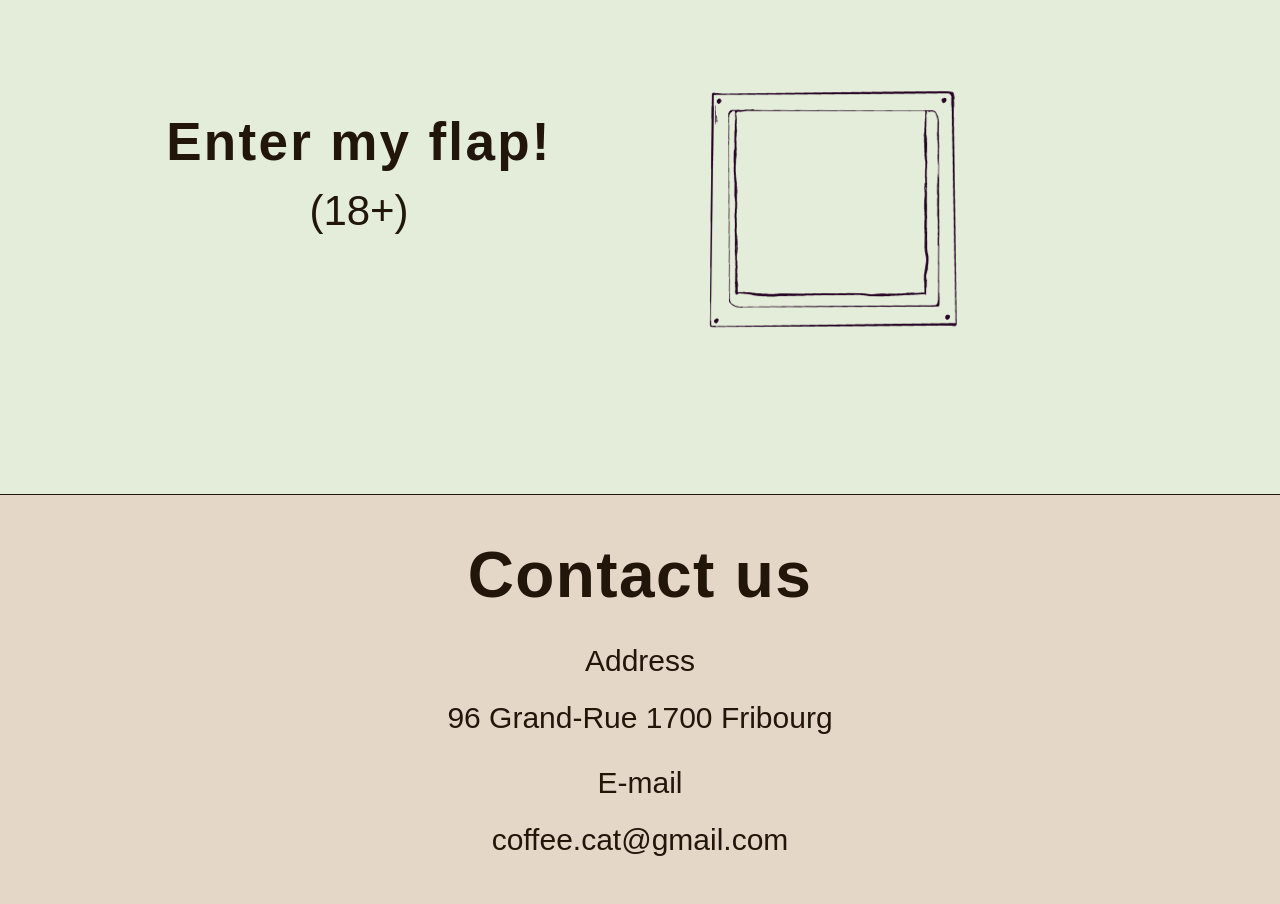
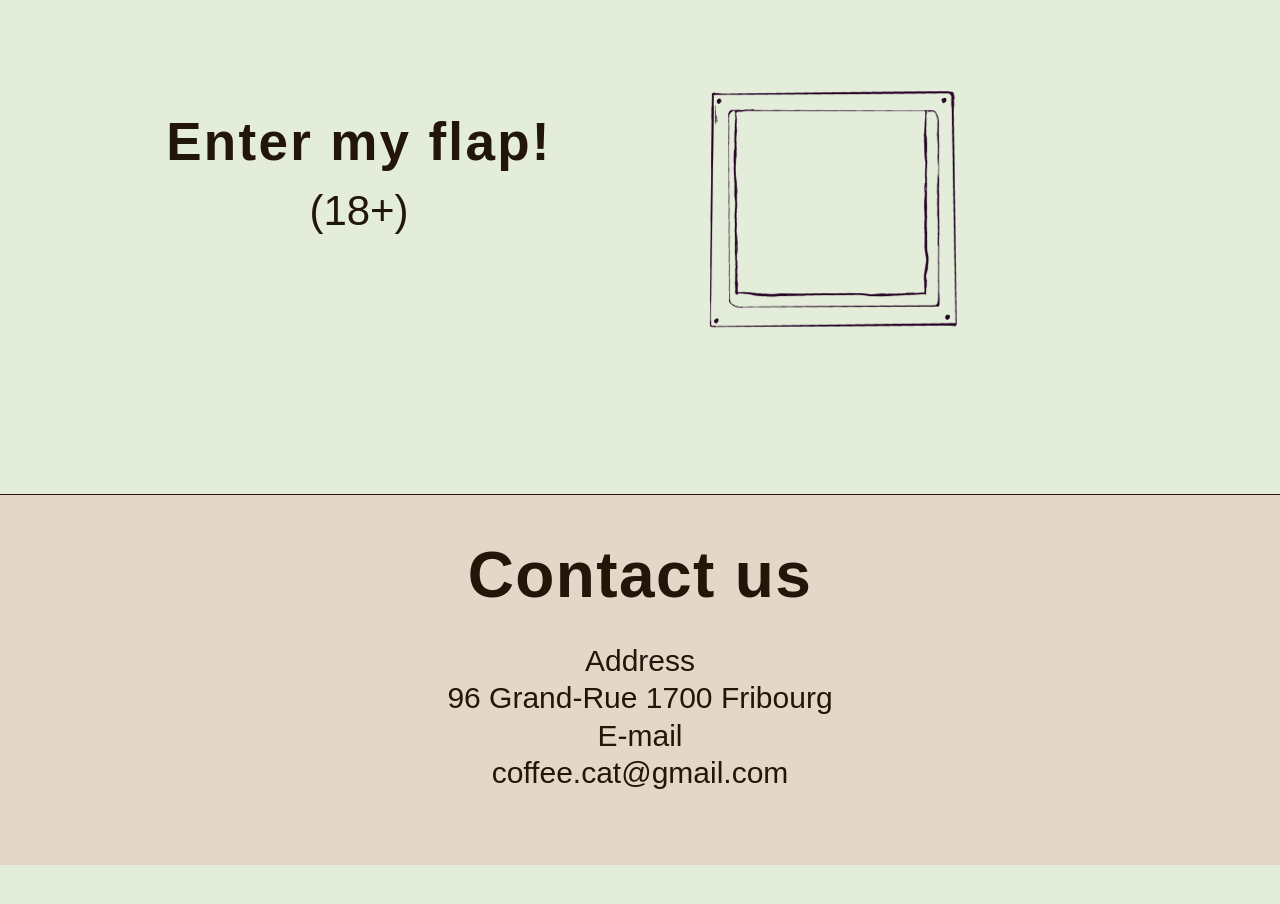
Before and after one commit to ElenoreGill/imd21-coffee-cat, a website built with Parcel: page src/index.html in a window 1280 px wide. Shown: the part 4102-5006 px from the top of the page. After the commit the page ends 4967 px from the top, so only its background shows below. Built offline with nearby package versions, Linux system fonts and the light colour scheme; a web font is replaced by a local one.

Commit message:
margin between address

```diff
--- a/src/index.html
+++ b/src/index.html
@@ -196,10 +196,10 @@
               <h2 id="contact">Contact us</h2>
             </div>
             <div class="col-12">
-              <div class="contact-info-title"> <p>Address</p></div> <br> <p>96 Grand-Rue 1700 Fribourg</p>
+              <span class="contact-info-title"> <p>Address</p></span><p>96 Grand-Rue 1700 Fribourg</p>
             </div>
             <div class="col-12">
-                <div class="contact-info-title"> <p>E-mail</p></div> <br>
+                <span class="contact-info-title"> <p>E-mail</p></span>
                <p class="switch-text"> <span>coffee.cat@gmail.com</span>
               <span>pussy.club@gmail.com</span></p>
             </div>
--- a/src/scss/main.scss
+++ b/src/scss/main.scss
@@ -375,6 +375,9 @@ h3 {
   padding: 0;
   font-size: 17px;
 }
+.contact h2 {
+  padding-bottom: 27px;
+}
 .contact-info-title {
   font-size: 23px;
   padding-top: 27px;
```
